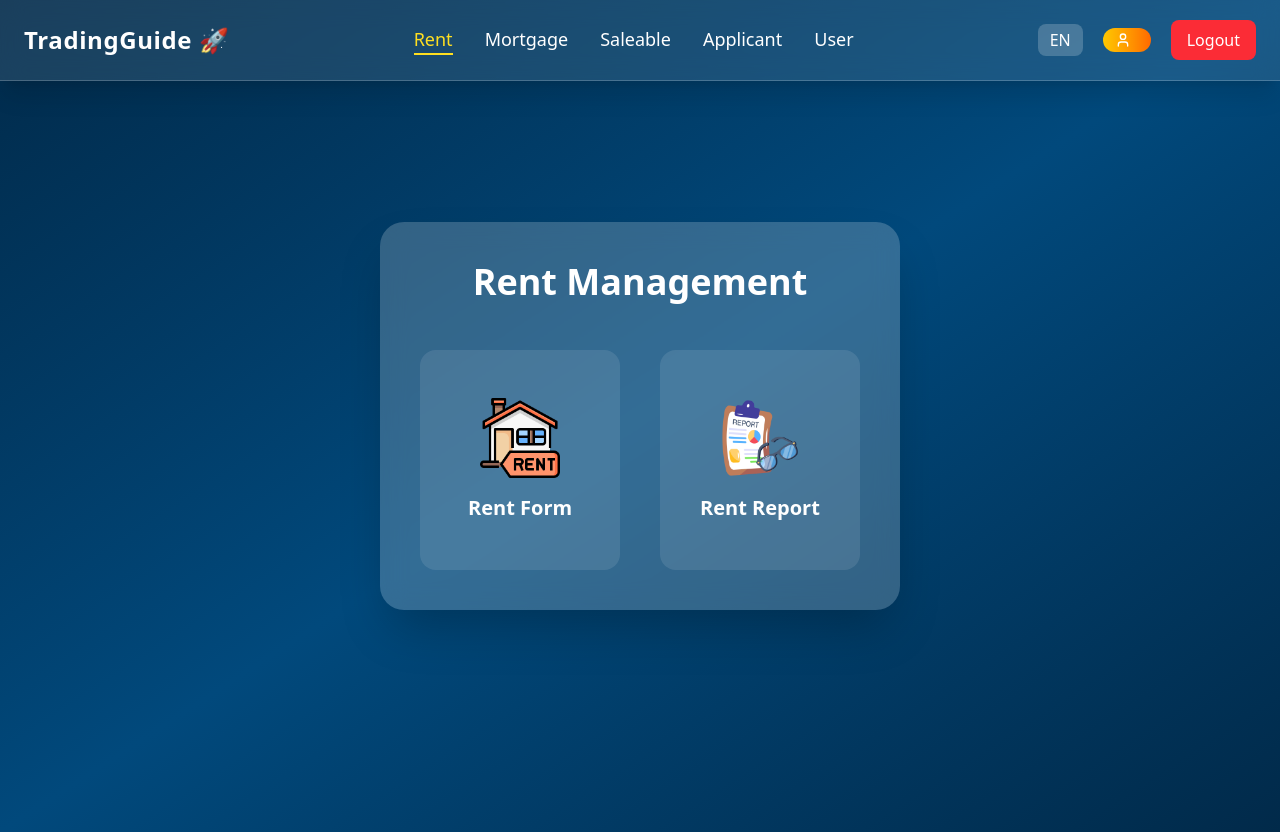
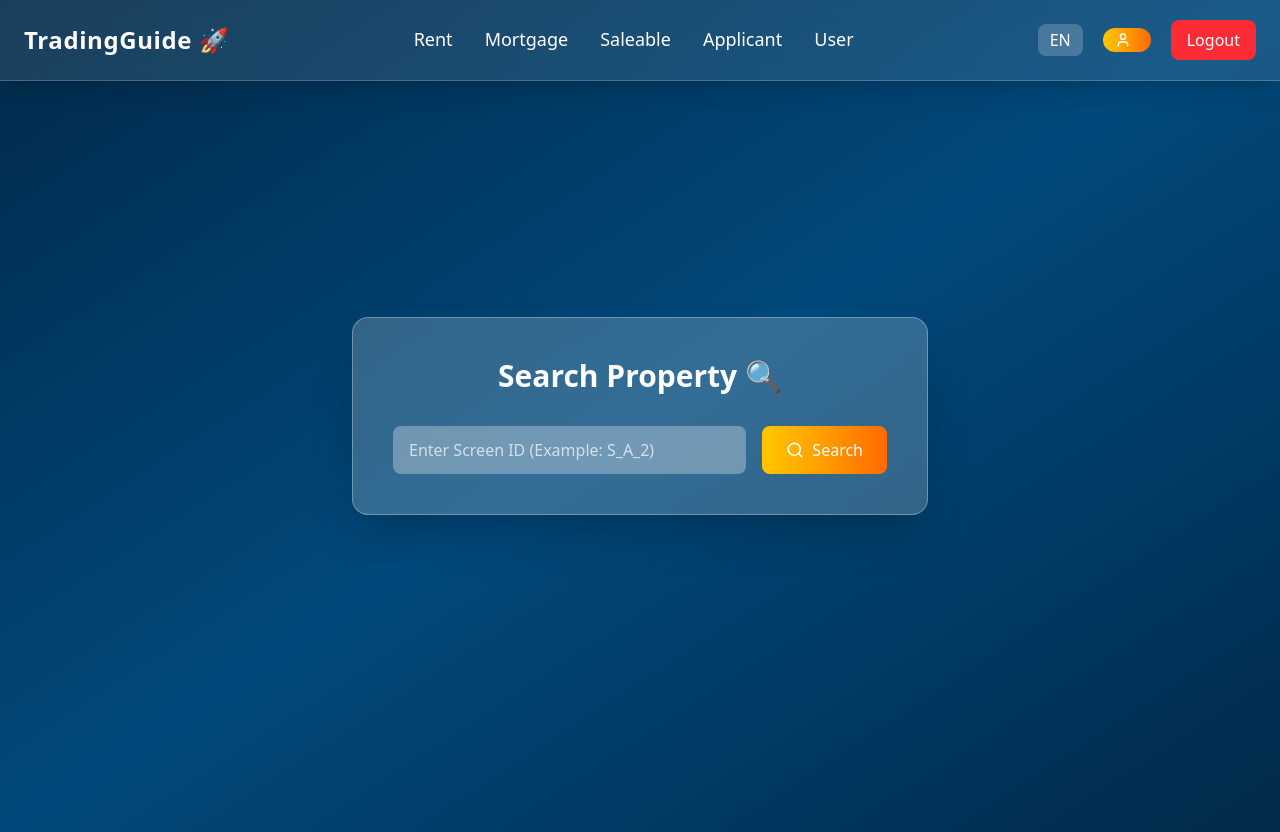
Before and after one commit to hamid566-tech/Trading_guide, a React app: page /#/home in a window 1280 px wide. Before the commit this address led to /#/home/rent. Built offline with nearby package versions, Linux system fonts and the light colour scheme; the HTML template or start-up script is replaced by a standard one.

Commit message:
the design fixed

```diff
--- /dev/null
+++ b/src/component/First_Folder/First_page.jsx
@@ -0,0 +1,51 @@
+import React, { useState } from "react";
+import { Search } from "lucide-react";
+import { useNavigate } from "react-router-dom";
+import { handleSearchById } from "./Search_handler_Functions_folder/Search_handler_page";
+
+const First_page = () => {
+
+  const navigate = useNavigate();
+  const [searchId, setSearchId] = useState("");
+
+  const handleSearch = () => {
+  handleSearchById(searchId, navigate);
+};
+
+
+  return (
+    <div className="min-h-screen flex justify-center items-center w-full">
+
+      <div className=" w-full max-w-xl bg-white/20 backdrop-blur-md border border-white/30 shadow-2xl rounded-2xl p-10 text-white">
+
+        <h1 className="text-3xl font-bold text-center mb-8">
+          Search Property 🔍
+        </h1>
+
+        <div className="flex flex-col sm:flex-row gap-4">
+
+          <input
+            type="text"
+            placeholder="Enter Screen ID (Example: S_A_2)"
+            value={searchId}
+            onChange={(e) => setSearchId(e.target.value)}
+            className="flex-1 px-4 py-3 rounded-lg bg-white/30 placeholder-white/70 text-white focus:outline-none focus:ring-2 focus:ring-yellow-400"
+          />
+
+          <button
+            onClick={handleSearch}
+            className="px-6 py-3 rounded-lg bg-linear-to-r from-yellow-400 to-orange-500 hover:scale-105 transition duration-300 flex items-center justify-center gap-2"
+          >
+            <Search size={18} />
+            Search
+          </button>
+
+        </div>
+
+      </div>
+
+    </div>
+  );
+};
+
+export default First_page;
--- /dev/null
+++ b/src/component/First_Folder/Search_handler_Functions_folder/Search_handler_page.js
@@ -0,0 +1,22 @@
+export const handleSearchById = (searchId, navigate) => {
+
+  if (!searchId.trim()) return;
+
+  const id = searchId.toUpperCase();
+
+  const routes = {
+    "S_A_1": "/home/rent/rent_form",
+    "S_A_2": "/home/mortgage/mortgage_form",
+    "S_A_3": "/home/saleable/saleable_form",
+    "S_A_4": "/home/applicant/applicant_form",
+    "S_A_5": "/home/user/reset_password",
+    "S_A_6": "/home/user/user_create_form",
+
+  };
+
+  if (routes[id]) {
+    navigate(routes[id]);
+  } else {
+    alert("ID not found ❌");
+  }
+};
--- a/src/component/header_folder/Header_page.jsx
+++ b/src/component/header_folder/Header_page.jsx
@@ -4,6 +4,7 @@ import { User } from "lucide-react";
 
 
 function Header_page() {
+
   const navigate = useNavigate();
   const [menuOpen, setMenuOpen] = useState(false);
   const [langOpen, setLangOpen] = useState(false);
@@ -18,6 +19,15 @@ function Header_page() {
     { name: "Applicant", path: "/home/applicant"  },
     { name: "User", path: "/home/user" },
   ];
+
+  const isFormPage =
+    location.pathname.includes("rent_form") ||
+    location.pathname.includes("mortgage_form") ||
+    location.pathname.includes("saleable_form") ||
+    location.pathname.includes("applicant_form") ||
+    location.pathname.includes("reset_password") ||
+    location.pathname.includes("user_create_form");
+
 
   const changeLanguage = (lang) => {
     setLanguage(lang);
@@ -56,8 +66,8 @@ function Header_page() {
 
             const isActive = item.path && location.pathname.startsWith(item.path);
             return(
-                <span key={i} className={`cursor-pointer transition border-b-2 ${ isActive ? 'text-yellow-300 border-yellow-300' : 'hover:text-yellow-300  border-transparent hover:border-yellow-300'}`}
-                onClick={()=>item.path && navigate(item.path)}>
+                <span key={i} className={` transition border-b-2 ${isActive ? 'text-yellow-300 border-yellow-300' : 'border-transparent'} ${isFormPage ? 'opacity-40 cursor-not-allowed' : ' cursor-pointer hover:text-yellow-300 hover:border-yellow-300'}`}
+                onClick={()=>{if(!isFormPage && item.path){ navigate(item.path)}}}>
                     {item.name}
                 </span>
 
@@ -134,8 +144,8 @@ function Header_page() {
             return(
                 <div
                 key={i}
-                onClick={() => item.path && navigate(item.path)}
-                className={`cursor-pointer ${ isActive ? 'text-yellow-300 border-yellow-300' : 'hover:text-yellow-300  border-transparent hover:border-yellow-300'}`}
+                onClick={()=>{if(!isFormPage && item.path){ navigate(item.path)}}}
+                className={` transition border-b-2 ${isActive ? 'text-yellow-300 border-yellow-300' : 'border-transparent'} ${isFormPage ? 'opacity-40 cursor-not-allowed' : ' cursor-pointer hover:text-yellow-300 hover:border-yellow-300'}`}
                 >
                 {item.name}
                 </div>
--- a/src/component/home_folder/Home_page.jsx
+++ b/src/component/home_folder/Home_page.jsx
@@ -12,6 +12,7 @@ import Applicant_Form_page from '../Applicant_Folder/Applicant_Form_Folder/Appli
 import User_page from '../User_Folder/User_page'
 import User_Reset_password_page from '../User_Folder/User_sub_Folder/User_Reset_password_page'
 import User_create_page from '../User_Folder/User_sub_Folder/User_create_page'
+import First_page from '../First_Folder/First_page'
 
 const Home_page = () => {
   return (
@@ -21,7 +22,8 @@ const Home_page = () => {
 
       <div className="flex-1 flex items-center justify-center p-4">
         <Routes>
-          <Route index element={<Navigate to='rent'/>}/>
+          {/* <Route index element={<Navigate to='rent'/>}/> */}
+          <Route path='/' element={<First_page/>}/>
 
           <Route path='rent/*' element={<Rent_page/>}/>
           <Route path='rent/rent_form' element={<Rent_Form_page/>}/>
--- a/src/component/login_folder/Login_page.jsx
+++ b/src/component/login_folder/Login_page.jsx
@@ -8,6 +8,8 @@ const Login_page = () => {
   const [user, setUser] = useState("");
   const [password, setPassword] = useState("");
   const [error, setError] = useState("");
+  const [showPassword, setShowPassword] = useState(false);
+
 
   const handle_Login =async() =>{
 
@@ -78,12 +80,23 @@ const Login_page = () => {
             <div>
               <label className="block text-white mb-2">Password</label>
               <input
-                type="password"
+                type={showPassword ? "text" : "password"}
                 placeholder="Enter your password"
                 className="w-full px-4 py-2 rounded-lg bg-white/30 text-white placeholder-white/80 focus:outline-none focus:ring-2 focus:ring-white"
                 value={password}
                 onChange={(e) => setPassword(e.target.value)}
               />
+              <div className="flex items-center gap-2 mt-2">
+                <input
+                  type="checkbox"
+                  checked={showPassword}
+                  onChange={() => setShowPassword(!showPassword)}
+                  className="w-4 h-4 cursor-pointer"
+                />
+                <label className="text-white text-sm cursor-pointer">
+                  Show Password
+                </label>
+              </div>
             </div>
 
             <span className='text-red-300 text-center'>{error}</span>
```
